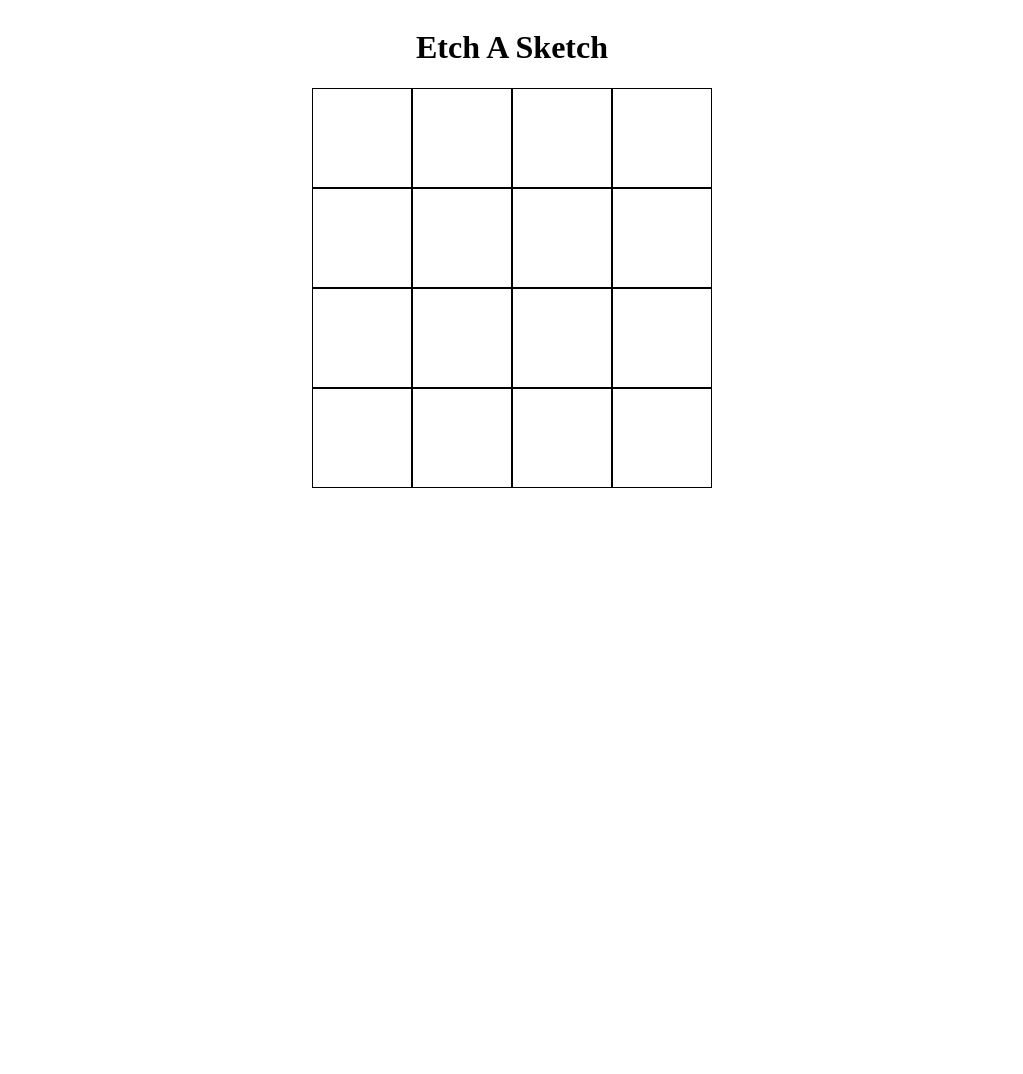
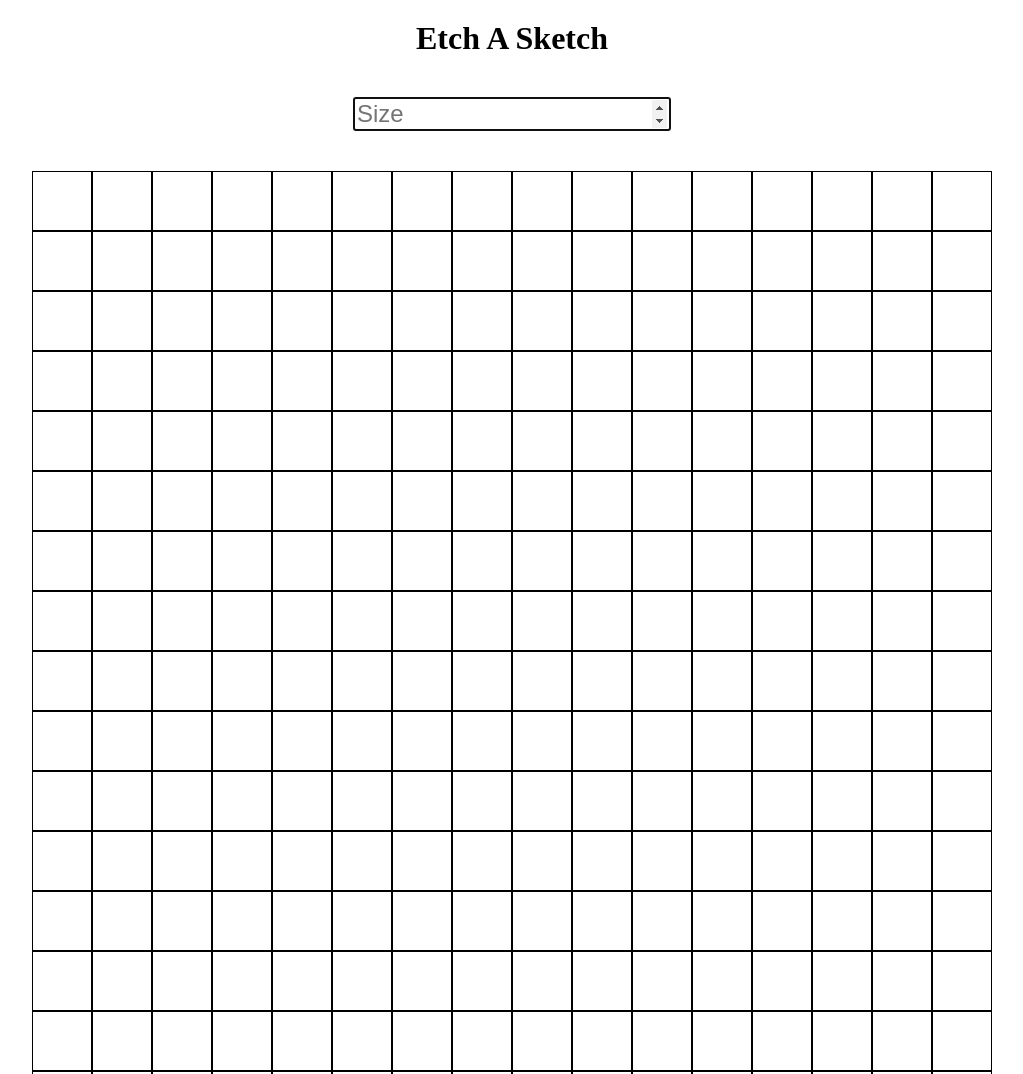
Before and after one commit to AaronRamawad/etch-a-sketch, a plain HTML site: page index.html in a window 1280 px wide. Shown: the top 1074 px of the page, without its empty margins (128-1151 px from the left). Before the commit the page ends 800 px from the top, so only its background shows below. Drawn offline with Linux system fonts and the light colour scheme.

Commit message:
Add input to change size

```diff
--- a/index.html
+++ b/index.html
@@ -7,6 +7,7 @@
     </head>
     <body>
         <h1>Etch A Sketch</h1>
+        <input placeholder="Size" type=number maxlength="2" autofocus>
         <div class="container"></div>
         <script src="./script.js"></script>
     </body>
--- a/script.js
+++ b/script.js
@@ -1,20 +1,36 @@
 function main() {
     const container = document.querySelector(".container");
+    const sizeInput = document.querySelector("input");
 
-    const GRID_SIZE = 4;
 
-    for (let i = 0; i < GRID_SIZE; i++) {
+
+    let gridSize;
+    if (sizeInput.value === "" || +sizeInput.value < 0 || +sizeInput.value > 100) {
+        gridSize = 16;
+    } else {
+        gridSize = +sizeInput.value;
+    }
+
+    for (let i = 0; i < gridSize; i++) {
         let gridRow = document.createElement("div");
         gridRow.setAttribute("class", "grid-row");
-        for (let j = 0; j < GRID_SIZE; j++) {
+        for (let j = 0; j < gridSize; j++) {
             let gridSquare = document.createElement("div");
             gridSquare.setAttribute("class", "grid-square");
+
+            gridSquare.addEventListener("mouseover", () => {
+                gridSquare.style.backgroundColor = "rgb(0,0,0)";
+            })
+
             gridRow.appendChild(gridSquare);
         }
         container.appendChild(gridRow);
     }
 
-
+    sizeInput.addEventListener("input", () => {
+        container.innerHTML = "";
+        main();
+    })
 }
 
 main();
--- a/styles.css
+++ b/styles.css
@@ -1,14 +1,29 @@
+* {
+    box-sizing: content-box;
+    margin: 0px;
+}
+
 body {
     display: flex;
     flex-direction: column;
     align-items: center;
 }
 
+h1 {
+    margin-top: 20px;
+    margin-bottom: 40px;
+}
+
+input {
+    font-size: 24px;
+    margin-bottom: 40px;
+}
+
 .container {
     display: flex;
     flex-direction: column;
-    width: 400px;
-    height: 400px;
+    width: 960px;
+    height: 960px;
 }
 
 .grid-row {
@@ -19,5 +34,8 @@ body {
 .grid-square {
     flex: 1;
     border: solid 1px rgb(0,0,0);
+}
 
+.grid-square:hover {
+    background-color: rgb(0,0,0);
 }
```
